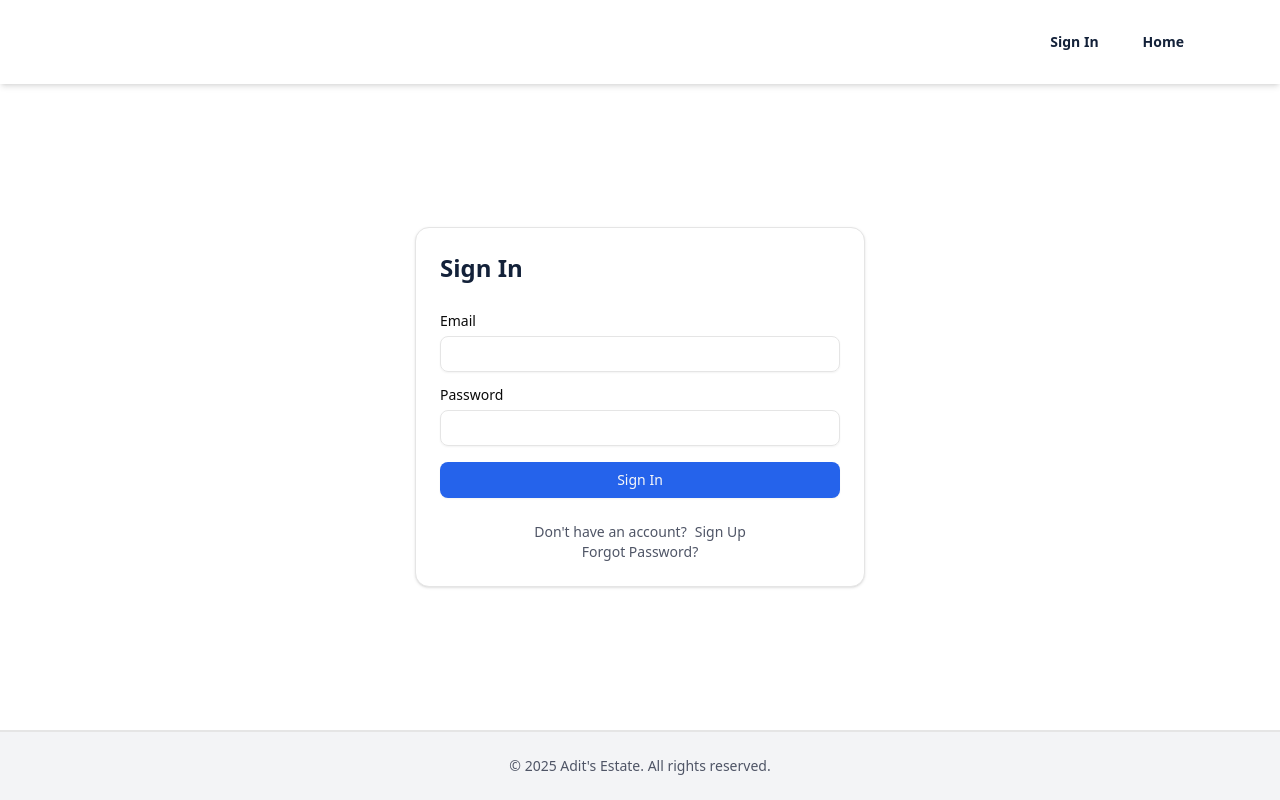
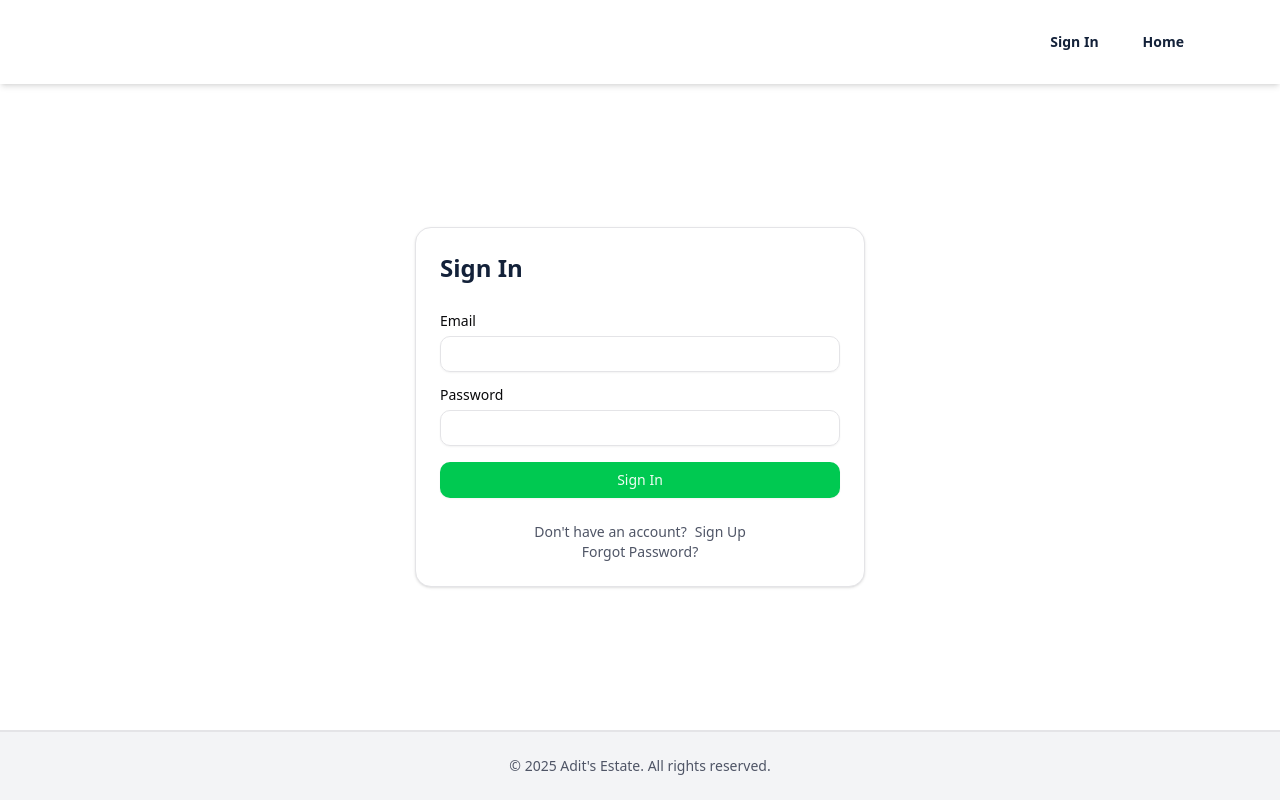
Before and after one commit to novadityap/real-estate-app, a React (Vite) app in the folder client/: page /signin in a window 1280 px wide. Built offline with nearby package versions, Linux system fonts and the light colour scheme; no server answers.

Commit message:
Add react-infinite-scroll-component dependency and update CSS variables for improved design consistency

```diff
--- a/client/package.json
+++ b/client/package.json
@@ -36,6 +36,7 @@
     "react-hook-form": "^7.56.2",
     "react-hot-toast": "^2.5.2",
     "react-icons": "^5.5.0",
+    "react-infinite-scroll-component": "^6.1.0",
     "react-paginate": "^8.3.0",
     "react-redux": "^9.2.0",
     "react-router": "^7.5.3",
--- a/client/src/index.css
+++ b/client/src/index.css
@@ -45,74 +45,75 @@
 }
 
 :root {
-  --radius: 0.625rem;
+  --radius: 0.75rem;
   --background: oklch(1 0 0);
-  --foreground: oklch(0.145 0 0);
+  --foreground: oklch(0.141 0.005 285.823);
   --card: oklch(1 0 0);
-  --card-foreground: oklch(0.145 0 0);
+  --card-foreground: oklch(0.141 0.005 285.823);
   --popover: oklch(1 0 0);
-  --popover-foreground: oklch(0.145 0 0);
-  --primary: oklch(0.5461 0.2152 262.88);
-  --primary-foreground: oklch(0.98 0 0);
-  --secondary: oklch(0.75 0.15 120);
-  --secondary-foreground: oklch(0.85 0.02 120);
-  --muted: oklch(0.97 0 0);
-  --muted-foreground: oklch(0.556 0 0);
-  --accent: oklch(0.97 0 0);
-  --accent-foreground: oklch(0.205 0 0);
+  --popover-foreground: oklch(0.141 0.005 285.823);
+  --primary: oklch(0.723 0.219 149.579);
+  --primary-foreground: oklch(0.982 0.018 155.826);
+  --secondary: oklch(0.967 0.001 286.375);
+  --secondary-foreground: oklch(0.21 0.006 285.885);
+  --muted: oklch(0.967 0.001 286.375);
+  --muted-foreground: oklch(0.552 0.016 285.938);
+  --accent: oklch(0.967 0.001 286.375);
+  --accent-foreground: oklch(0.21 0.006 285.885);
   --destructive: oklch(0.577 0.245 27.325);
-  --success:  oklch(0.6 0.18 140);
-  --border: oklch(0.922 0 0);
-  --input: oklch(0.922 0 0);
-  --ring: oklch(0.708 0 0);
+  --border: oklch(0.92 0.004 286.32);
+  --input: oklch(0.92 0.004 286.32);
+  --ring: oklch(0.723 0.219 149.579);
   --chart-1: oklch(0.646 0.222 41.116);
   --chart-2: oklch(0.6 0.118 184.704);
   --chart-3: oklch(0.398 0.07 227.392);
   --chart-4: oklch(0.828 0.189 84.429);
   --chart-5: oklch(0.769 0.188 70.08);
   --sidebar: oklch(0.985 0 0);
-  --sidebar-foreground: oklch(0.145 0 0);
-  --sidebar-primary: oklch(0.205 0 0);
-  --sidebar-primary-foreground: oklch(0.985 0 0);
-  --sidebar-accent: oklch(0.97 0 0);
-  --sidebar-accent-foreground: oklch(0.205 0 0);
-  --sidebar-border: oklch(0.922 0 0);
-  --sidebar-ring: oklch(0.708 0 0);
+  --sidebar-foreground: oklch(0.141 0.005 285.823);
+  --sidebar-primary: oklch(0.723 0.219 149.579);
+  --sidebar-primary-foreground: oklch(0.982 0.018 155.826);
+  --sidebar-accent: oklch(0.967 0.001 286.375);
+  --sidebar-accent-foreground: oklch(0.21 0.006 285.885);
+  --sidebar-border: oklch(0.92 0.004 286.32);
+  --sidebar-ring: oklch(0.723 0.219 149.579);
 }
 
 .dark {
-  --background: oklch(0.145 0 0);
+  --background: oklch(0.141 0.005 285.823);
   --foreground: oklch(0.985 0 0);
-  --card: oklch(0.205 0 0);
+  --card: oklch(0.21 0.006 285.885);
   --card-foreground: oklch(0.985 0 0);
-  --popover: oklch(0.205 0 0);
+  --popover: oklch(0.21 0.006 285.885);
   --popover-foreground: oklch(0.985 0 0);
-  --primary: oklch(0.922 0 0);
-  --primary-foreground: oklch(0.205 0 0);
-  --secondary: oklch(0.269 0 0);
+  --primary: oklch(0.696 0.17 162.48);
+  --primary-foreground: oklch(0.393 0.095 152.535);
+  --secondary: oklch(0.274 0.006 286.033);
   --secondary-foreground: oklch(0.985 0 0);
-  --muted: oklch(0.269 0 0);
-  --muted-foreground: oklch(0.708 0 0);
-  --accent: oklch(0.269 0 0);
+  --muted: oklch(0.274 0.006 286.033);
+  --muted-foreground: oklch(0.705 0.015 286.067);
+  --accent: oklch(0.274 0.006 286.033);
   --accent-foreground: oklch(0.985 0 0);
   --destructive: oklch(0.704 0.191 22.216);
   --border: oklch(1 0 0 / 10%);
   --input: oklch(1 0 0 / 15%);
-  --ring: oklch(0.556 0 0);
+  --ring: oklch(0.527 0.154 150.069);
   --chart-1: oklch(0.488 0.243 264.376);
   --chart-2: oklch(0.696 0.17 162.48);
   --chart-3: oklch(0.769 0.188 70.08);
   --chart-4: oklch(0.627 0.265 303.9);
   --chart-5: oklch(0.645 0.246 16.439);
-  --sidebar: oklch(0.205 0 0);
+  --sidebar: oklch(0.21 0.006 285.885);
   --sidebar-foreground: oklch(0.985 0 0);
-  --sidebar-primary: oklch(0.488 0.243 264.376);
-  --sidebar-primary-foreground: oklch(0.985 0 0);
-  --sidebar-accent: oklch(0.269 0 0);
+  --sidebar-primary: oklch(0.696 0.17 162.48);
+  --sidebar-primary-foreground: oklch(0.393 0.095 152.535);
+  --sidebar-accent: oklch(0.274 0.006 286.033);
   --sidebar-accent-foreground: oklch(0.985 0 0);
   --sidebar-border: oklch(1 0 0 / 10%);
-  --sidebar-ring: oklch(0.556 0 0);
+  --sidebar-ring: oklch(0.527 0.154 150.069);
 }
+
+
 
 @layer base {
   * {
```
Also changed, not shown: 1 other file (tests, documents, lock files or other folders).
